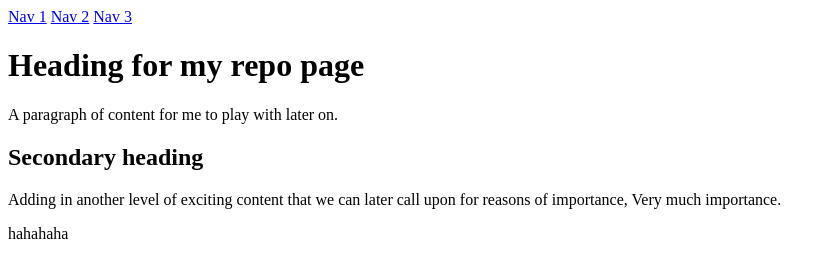
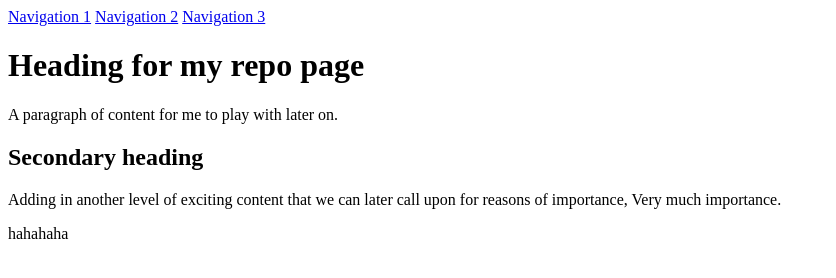
Before and after one commit to estherwmm/p02-git-demo2, a plain HTML site: page PO2-Week5/index.html in a window 1280 px wide. Shown: the whole page, without its empty margins (0-836 px from the left). Drawn offline with Linux system fonts and the light colour scheme.

Commit message:
change navigation menu name

```diff
--- a/PO2-Week5/index.html
+++ b/PO2-Week5/index.html
@@ -7,9 +7,9 @@
 	<body>
 
 		<nav>
-			<a href="#"> Nav 1</a>
-			<a href="#"> Nav 2</a>
-			<a href="#"> Nav 3</a>
+			<a href="#"> Navigation 1</a>
+			<a href="#"> Navigation 2</a>
+			<a href="#"> Navigation 3</a>
 		</nav>
 		<h1> Heading for my repo page</h1>
 
@@ -19,5 +19,6 @@
 		<p> Adding in another level of exciting content that we can later call upon for reasons of importance, Very much importance.</p>
 
 		<p>hahahaha</p>
+
 	</body>
 </html>
```
